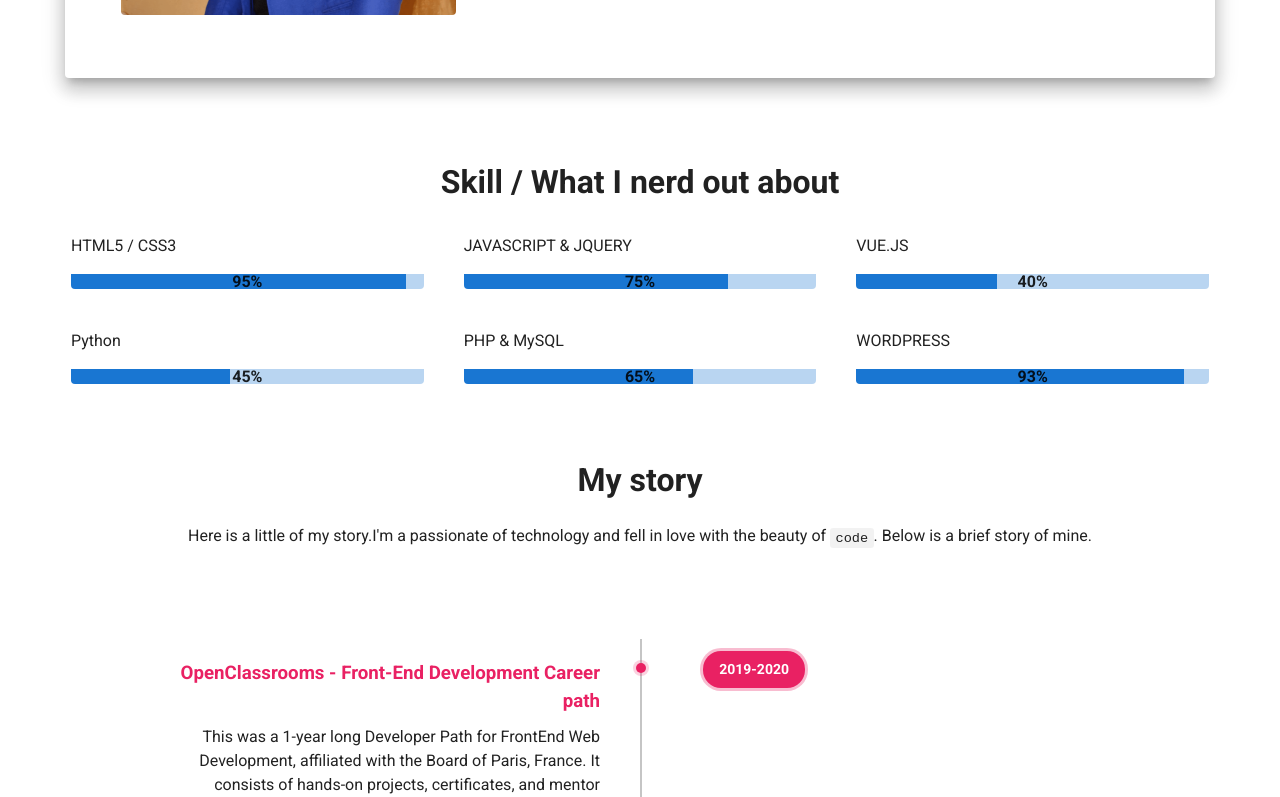
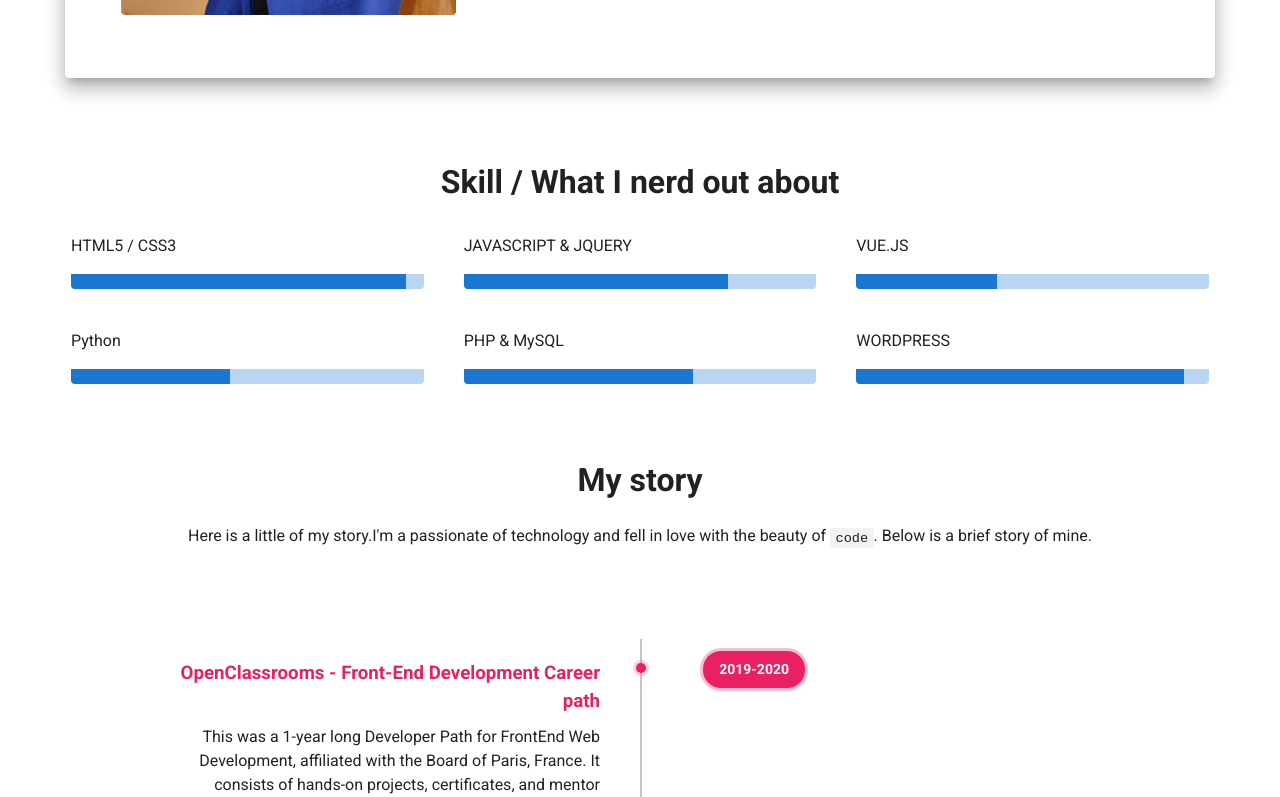
Before and after one commit to FotieMConstant/fotiemconstant.github.io, a Vue app: page / in a window 1280 px wide. Shown: the part 890-1687 px from the top of the page. Built offline with nearby package versions, Linux system fonts and the light colour scheme.

Commit message:
Minor bugs fixed🚀
Added a new profile image in the header component, remotes the skills percentages in the skills component and added vue-pather.js script

```diff
--- a/src/components/HeaderSection.vue
+++ b/src/components/HeaderSection.vue
@@ -11,7 +11,7 @@
           <v-avatar size="120" class="mb-n4">
             <img
               class="__avatar"
-              src="../assets/profile.png"
+              src="https://avatars.githubusercontent.com/u/42372656?s=460&v=4"
               alt="Fotie profile"
           /></v-avatar>
           <span class="white--text">
--- a/src/components/SkillsSection.vue
+++ b/src/components/SkillsSection.vue
@@ -6,48 +6,37 @@
         <v-card class="pa-2" elevation="0">
           <p>HTML5 / CSS3</p>
           <v-progress-linear color="primary" value="95" height="15">
-            <strong> 95%</strong>
           </v-progress-linear>
         </v-card>
       </v-col>
       <v-col cols="12" md="4" sm="6" xs="9">
         <v-card class="pa-2" elevation="0">
           <p>JAVASCRIPT & JQUERY</p>
-          <v-progress-linear value="75" height="15">
-            <strong>75%</strong>
-          </v-progress-linear>
+          <v-progress-linear value="75" height="15"> </v-progress-linear>
         </v-card>
       </v-col>
       <v-col cols="12" md="4" sm="6" xs="9">
         <v-card class="pa-2" elevation="0">
           <p>VUE.JS</p>
-          <v-progress-linear value="40" height="15">
-            <strong>40%</strong>
-          </v-progress-linear>
+          <v-progress-linear value="40" height="15"> </v-progress-linear>
         </v-card>
       </v-col>
       <v-col cols="12" md="4" sm="6" xs="9">
         <v-card class="pa-2" elevation="0">
           <p>Python</p>
-          <v-progress-linear value="45" height="15">
-            <strong> 45%</strong>
-          </v-progress-linear>
+          <v-progress-linear value="45" height="15"> </v-progress-linear>
         </v-card>
       </v-col>
       <v-col cols="12" md="4" sm="6" xs="9">
         <v-card class="pa-2" elevation="0">
           <p>PHP & MySQL</p>
-          <v-progress-linear value="65" height="15">
-            <strong>65%</strong>
-          </v-progress-linear>
+          <v-progress-linear value="65" height="15"> </v-progress-linear>
         </v-card>
       </v-col>
       <v-col cols="12" md="4" sm="6" xs="9">
         <v-card class="pa-2" elevation="0">
           <p>WORDPRESS</p>
-          <v-progress-linear value="93" height="15">
-            <strong>93%</strong>
-          </v-progress-linear>
+          <v-progress-linear value="93" height="15"> </v-progress-linear>
         </v-card>
       </v-col>
     </v-row>
```
Also changed, not shown: 17 other files (tests, documents, lock files or other folders).
